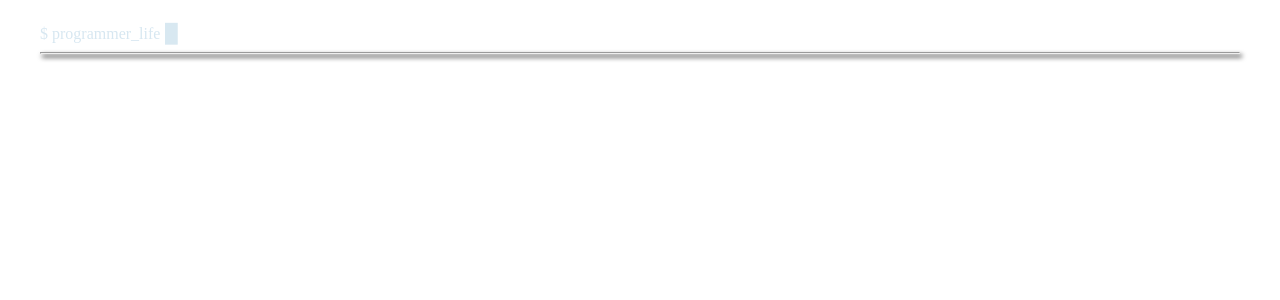
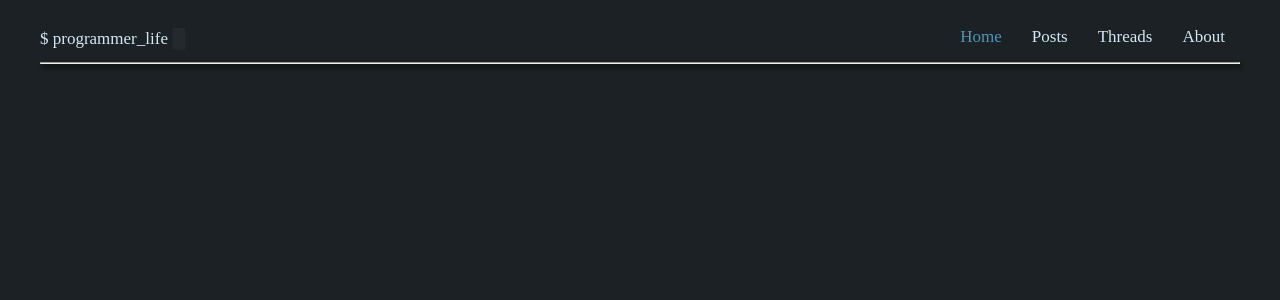
Before and after one commit to andrelrg/blog-2, a Next.js app: page / in a window 1280 px wide. Shown: the top 300 px of the page. Built offline with nearby package versions, Linux system fonts and the light colour scheme.

Commit message:
Adding some items, and now we have a navbar

```diff
--- /dev/null
+++ b/pages/_app.js
@@ -0,0 +1,17 @@
+import React from 'react'
+import App from 'next/app'
+import Layout from '../src/layout/Layout'
+
+class Blog extends App {
+  render() {
+    const { Component, pageProps } = this.props
+
+    return (
+        <Layout>
+          <Component {...pageProps} />
+        </Layout>
+    )
+  }
+}
+
+export default Blog
--- /dev/null
+++ b/src/atoms/Link.js
@@ -0,0 +1,23 @@
+import React from 'react';
+import styled from 'styled-components'
+
+const StyledLink = styled.a`
+    padding-left: 15px;
+    padding-right: 15px;
+    color: ${props => props.active ? "var(--theme-color)" : "var(--font-color)"};
+    text-decoration: none;
+`;
+
+const LinkWrapper = styled.div`
+  &:hover ${StyledLink} {
+    color: var(--theme-color);
+  }
+`
+
+function Link(props) {
+    return (
+        <LinkWrapper><StyledLink {...props} ></StyledLink></LinkWrapper>
+    )
+}
+
+export default Link;
--- a/src/atoms/Logo.js
+++ b/src/atoms/Logo.js
@@ -17,11 +17,16 @@ const BlinkerSpan = styled.span`
     font-size: 18px;
 `;
 
+const LogoHolder = styled.div`
+    display: flex;
+    justify-content: flex-start;
+`;
+
 function Logo() {
     return (
-    <div>
+    <LogoHolder>
         <StyledA href="/">$ programmer_life<BlinkerSpan> █</ BlinkerSpan></StyledA>
-    </div>);
+    </LogoHolder>);
 }
 
 
--- /dev/null
+++ b/src/layout/Layout.js
@@ -0,0 +1,28 @@
+import React from 'react';
+
+function Layout(props) {
+    return (
+      <div className="page-layout">
+        {props.children}
+        <style jsx global>{`
+            :root{
+                --background-color: #1b2124;
+                --theme-color : #4d96bb;
+                --next-to-background-color: #252d31;
+                --font-color:  rgb(215, 231, 241);
+                --second-font-color: rgb(139, 143, 145);
+            }
+            body {
+               color: rgb(215, 231, 241);
+               background: var(--background-color);
+               line-height: 1.7;
+               font-size: 17px;
+            }
+
+
+        `}</style>
+      </div>
+    );
+  }
+
+  export default Layout
--- a/src/molecules/NavBar.js
+++ b/src/molecules/NavBar.js
@@ -1,5 +1,6 @@
 import React from 'react'
 import Logo from '../atoms/Logo'
+import Link from '../atoms/Link'
 import styled from 'styled-components'
 
 const StyledHr = styled.hr`
@@ -7,15 +8,35 @@ const StyledHr = styled.hr`
 `;
 
 const StyledNav = styled.div`
+    display: flex;
+
+    justify-content: space-between;
     padding-top: 15px;
+`;
+
+const LinksHolder = styled.div`
+    display: flex;
+    justify-content: flex-end;
+`;
+
+const NavHolder = styled.div`
+    position: sticky;
 `;
 
 function NavBar() {
     return (
-        <StyledNav>
-            <Logo />
+        <NavHolder>
+            <StyledNav>
+                <Logo />
+                <LinksHolder>
+                   <Link href="/" active="true">Home</Link>
+                   <Link href="/posts">Posts</Link>
+                   <Link href="/threads">Threads</Link>
+                   <Link href="/about">About</Link>
+                </LinksHolder>
+            </StyledNav>
             <StyledHr ></StyledHr>
-        </StyledNav>
+        </NavHolder>
     );
 }
 
```
Also changed, not shown: 1 other file (tests, documents, lock files or other folders).
